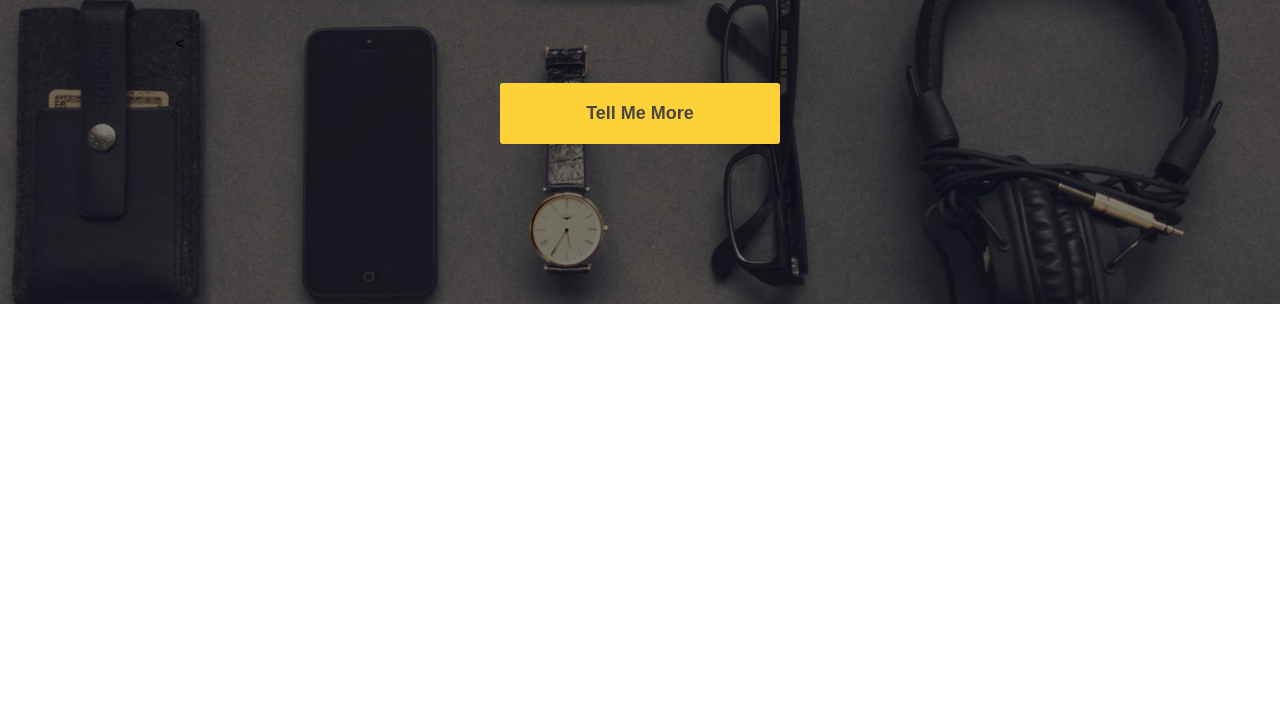
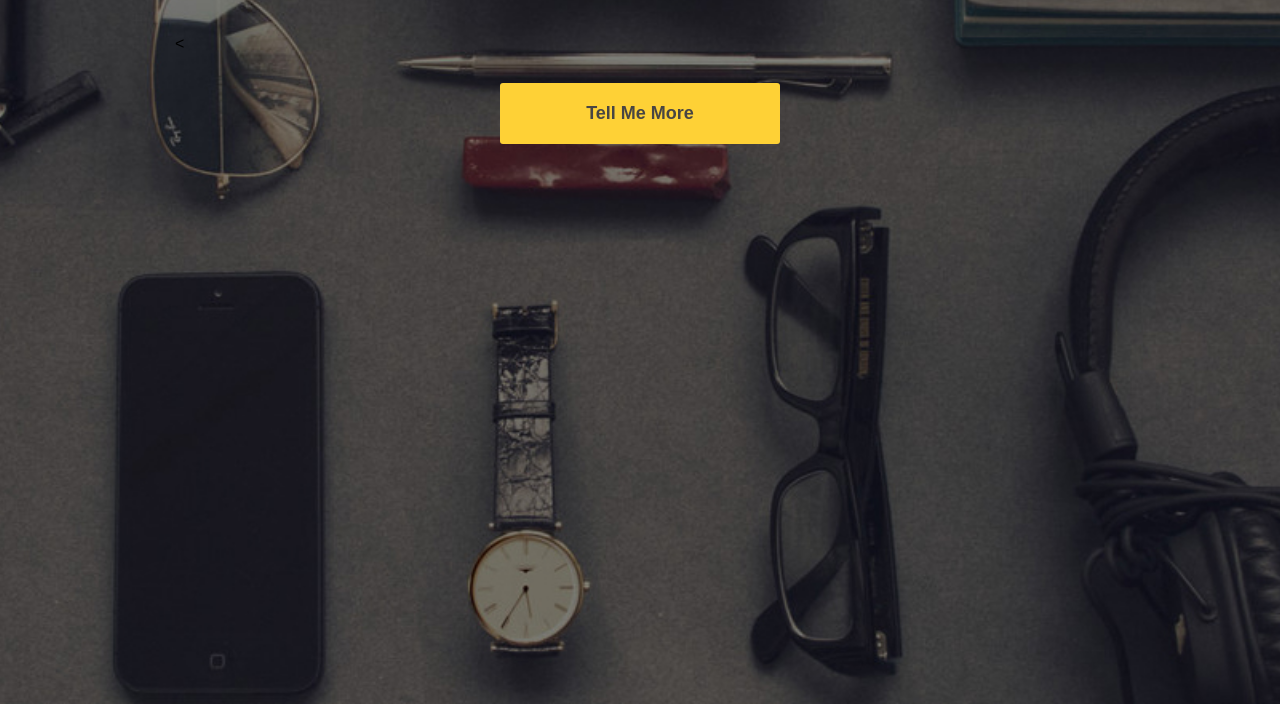
Before and after one commit to terentevrv/verstka, a plain HTML site: page index.html in a window 1280 px wide. Shown: the part 412-1116 px from the top of the page. Before the commit the page ends 800 px from the top, so only its background shows below. Drawn offline with Linux system fonts and the light colour scheme.

Commit message:
28.09.21

```diff
--- a/css/main.css
+++ b/css/main.css
@@ -17,7 +17,7 @@ div{
 
 header{
     background:url(../img/first-bg.jpg) no-repeat center top / cover;
-padding-bottom: 160px;
+padding-bottom: 560px;
 
 }
 
```
